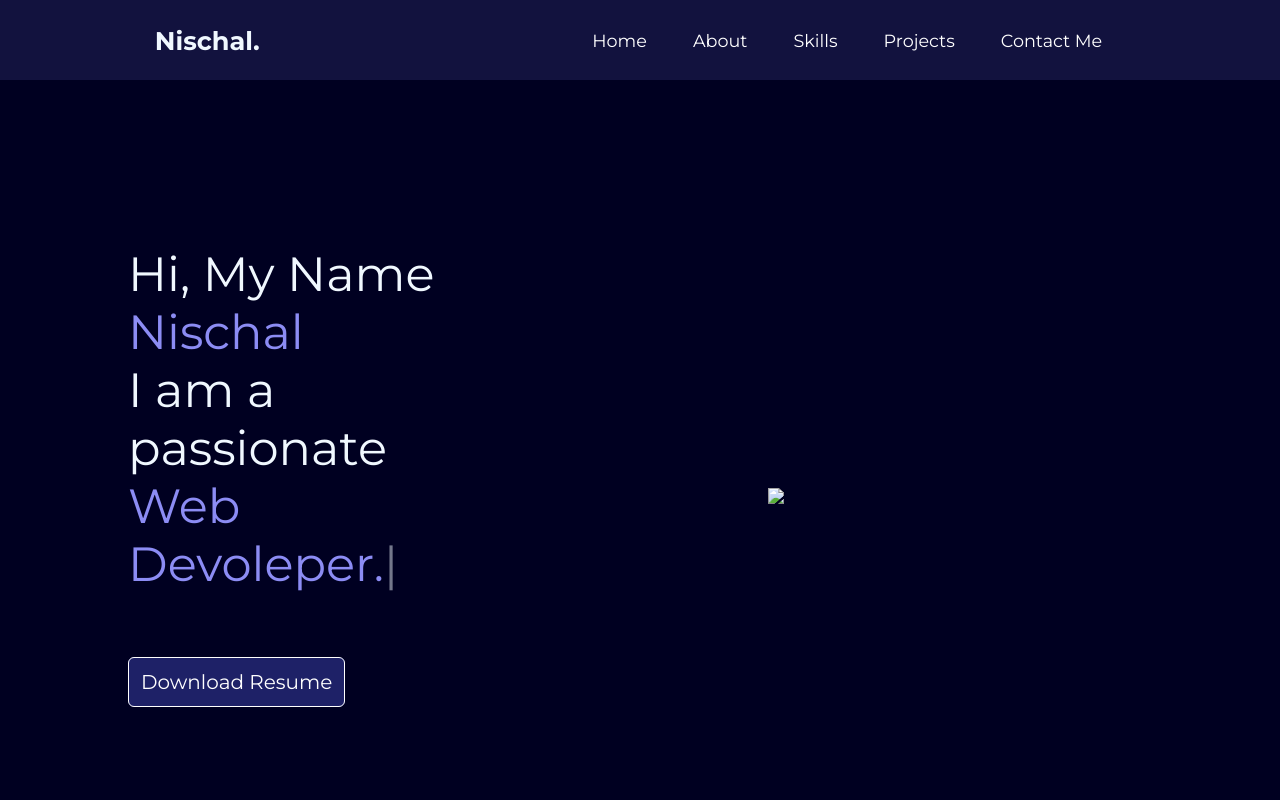
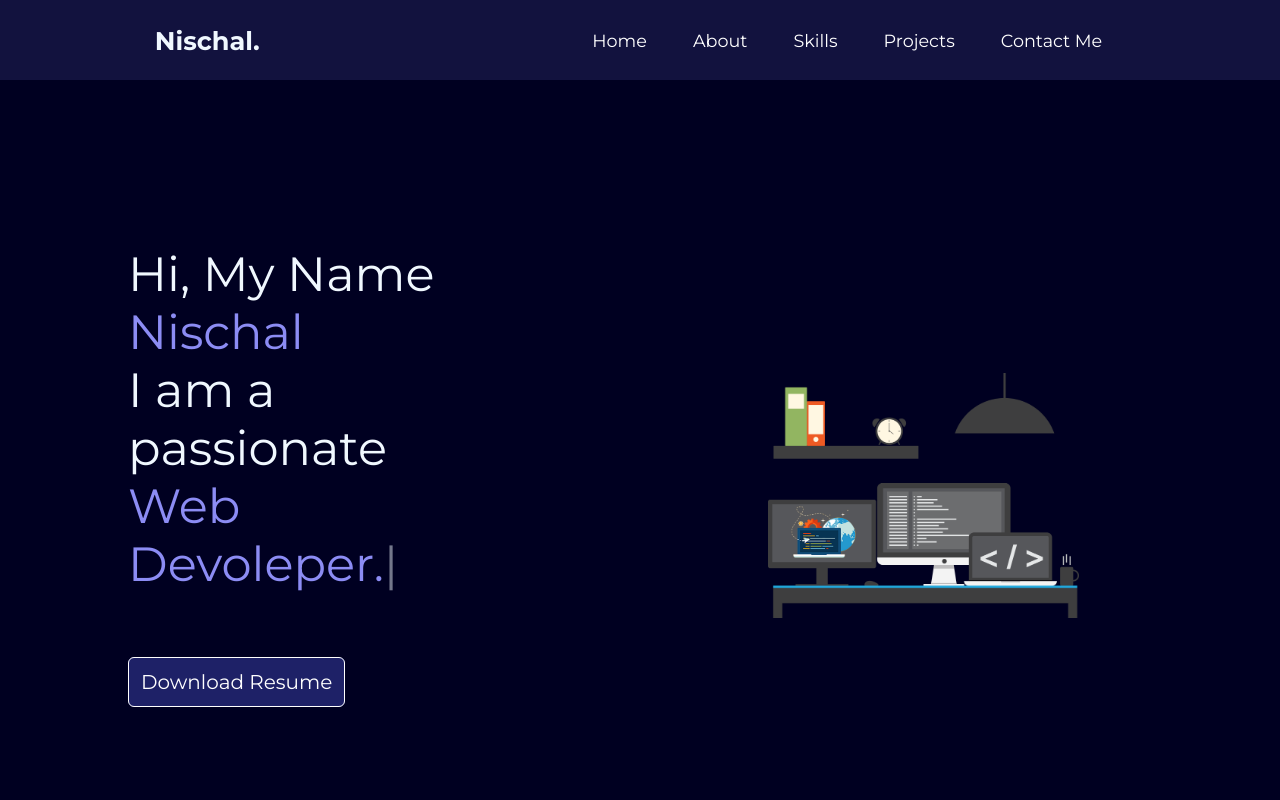
Before and after one commit to Nischal8585/Nischal., a plain HTML site: page index.html in a window 1280 px wide. Shown: the top 800 px of the page. Drawn offline with nearby package versions, Linux system fonts and the light colour scheme.

Commit message:
Update index.html

```diff
--- a/index.html
+++ b/index.html
@@ -596,7 +596,7 @@
                 </div>
             </div>
             <div class="rightsection">
-            <img src="icons/rightpic1.png">
+            <img src="rightpic1.png">
             </div>
         </section>
         <hr>
```
